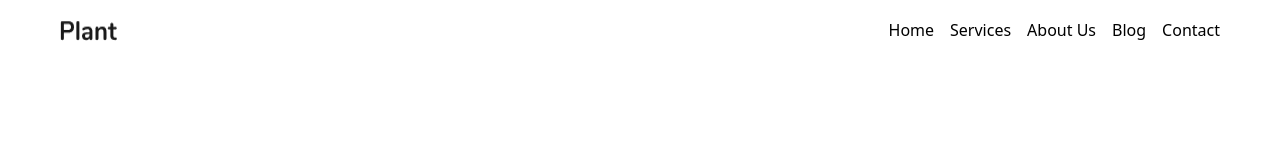
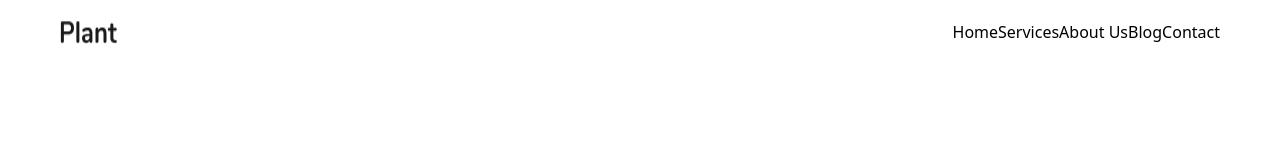
Before and after one commit to SarvarbekYuldoshov/Plant, a React (Vite) app: page / in a window 1280 px wide. Shown: the top 160 px of the page. Built offline with nearby package versions, Linux system fonts and the light colour scheme.

Commit message:
salomlar

```diff
--- a/src/Components/Header/Header.jsx
+++ b/src/Components/Header/Header.jsx
@@ -7,24 +7,23 @@ const Header = () => {
         <div className=''>
            <div className='max-w-[1200px] mx-auto p-[20px] flex justify-between'>
                 <img className='' src={Rasm_1} alt="" />
-                <ul className='flex space-x-4'>
-                    <li className='font-dm-sans text-[16px] font-normal leading-[20.83px]'>
-                        <a href="">Home</a>
+                <ul class="flex">
+                    <li class="">
+                        <a className='font-dm-sans text-[16px] font-normal leading-[20.83px]' href="">Home</a>
                     </li>
-                    <li className='font-dm-sans text-[16px] font-normal leading-[20.83px]'>
-                        <a href="">Services</a>
+                    <li>
+                        <a className='font-dm-sans text-[16px] font-normal leading-[20.83px]' href="">Services</a>
                     </li>
-                    <li className='font-dm-sans text-[16px] font-normal leading-[20.83px]'>
-                        <a href="">About Us</a>
+                    <li>
+                        <a className='font-dm-sans text-[16px] font-normal leading-[20.83px]' href="">About Us</a>
                     </li>
-                    <li className='font-dm-sans text-[16px] font-normal leading-[20.83px]'>
-                        <a href="">Blog</a>
+                    <li>
+                        <a className='font-dm-sans text-[16px] font-normal leading-[20.83px]' href="">Blog</a>
                     </li>
-                    <li className='font-dm-sans text-[16px] font-normal leading-[20.83px]'>
-                        <a href="">Contact</a>
+                    <li>
+                        <a className='font-dm-sans text-[16px] font-normal leading-[20.83px]' href="">Contact</a>
                     </li>
                 </ul>
-
            </div>
         </div>
     </>
```
